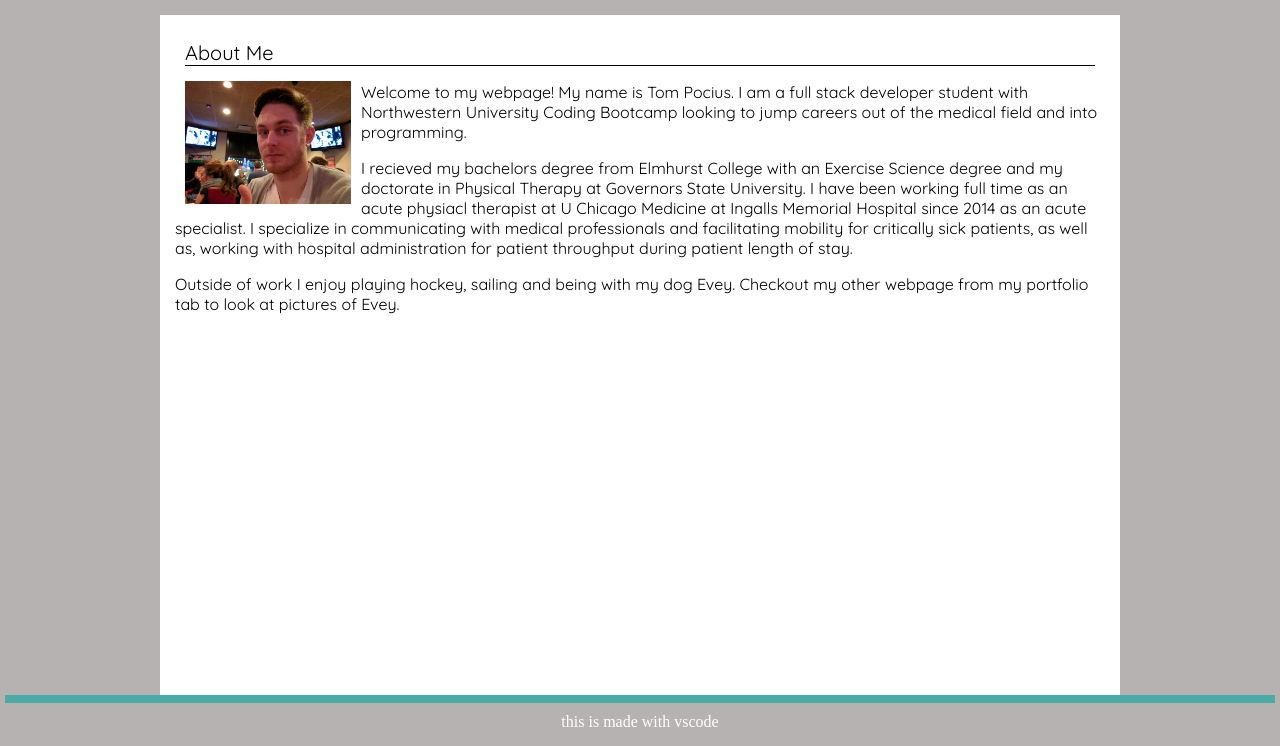
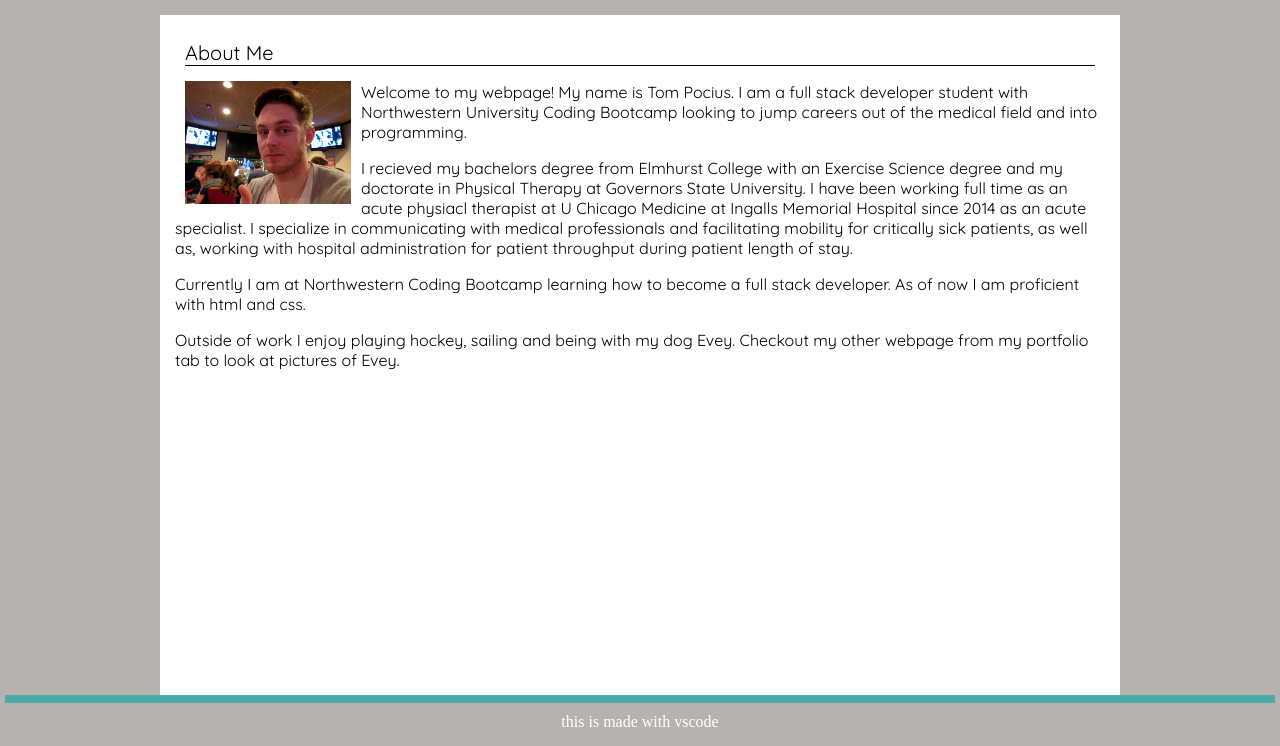
Before and after one commit to pociust/TomBootCamp, a plain HTML site: page index.html in a window 1280 px wide. Shown: the part 64-810 px from the top of the page. Drawn offline with Linux system fonts and the light colour scheme.

Commit message:
final hw1

```diff
--- a/css/portfolio.css
+++ b/css/portfolio.css
@@ -18,7 +18,6 @@
 
 .wrapper:hover {
   box-shadow: 0 4px 8px 0 rgb(35, 0, 235);
-
 }
 
 .label {
--- a/index.html
+++ b/index.html
@@ -23,11 +23,17 @@
     <div class="content">
       <div class="section-body-about">About Me</div>
       <img class="main-image" src="./images/tom.png">
-      <p>Welcome to my webpage! My name is Tom Pocius. I am a full stack developer student with Northwestern University Coding Bootcamp looking to jump careers out of the medical field and into programming.
+      <p>
+        Welcome to my webpage! My name is Tom Pocius. I am a full stack developer student with Northwestern University Coding Bootcamp looking to jump careers out of the medical field and into programming.
       </p>
-      <p>I recieved my bachelors degree from Elmhurst College with an Exercise Science degree and my doctorate in Physical Therapy at Governors State University. I have been working full time as an acute physiacl therapist at U Chicago Medicine at Ingalls Memorial Hospital since 2014 as an acute specialist. I specialize in communicating with medical professionals and facilitating mobility for critically sick patients, as well as, working with hospital administration for patient throughput during patient length of stay.
+      <p>
+        I recieved my bachelors degree from Elmhurst College with an Exercise Science degree and my doctorate in Physical Therapy at Governors State University. I have been working full time as an acute physiacl therapist at U Chicago Medicine at Ingalls Memorial Hospital since 2014 as an acute specialist. I specialize in communicating with medical professionals and facilitating mobility for critically sick patients, as well as, working with hospital administration for patient throughput during patient length of stay.
       </p>
-      <p>Outside of work I enjoy playing hockey, sailing and being with my dog Evey. Checkout my other webpage from my portfolio tab to look at pictures of Evey.
+      <p>
+        Currently I am at Northwestern Coding Bootcamp learning how to become a full stack developer. As of now I am proficient with html and css.
+      </p>
+      <p>
+        Outside of work I enjoy playing hockey, sailing and being with my dog Evey. Checkout my other webpage from my portfolio tab to look at pictures of Evey.
       </p>
     </div>
   </section>
```
